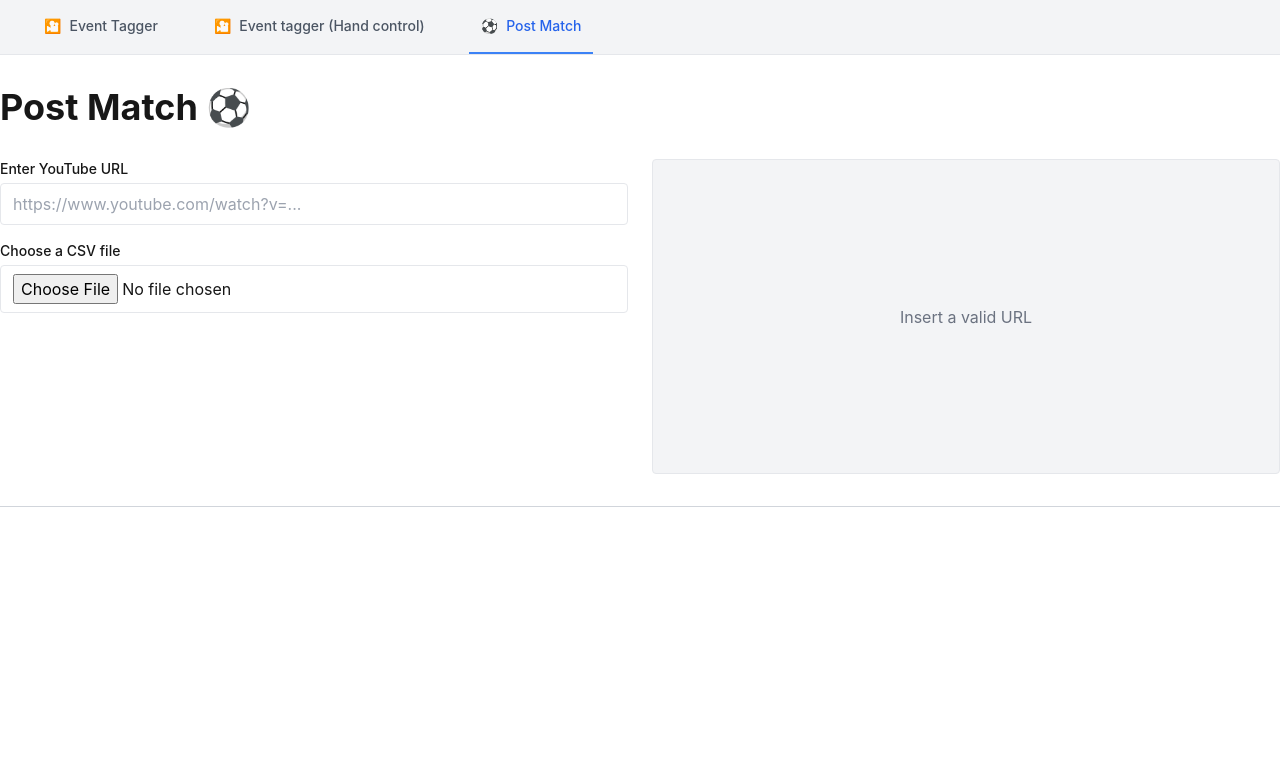
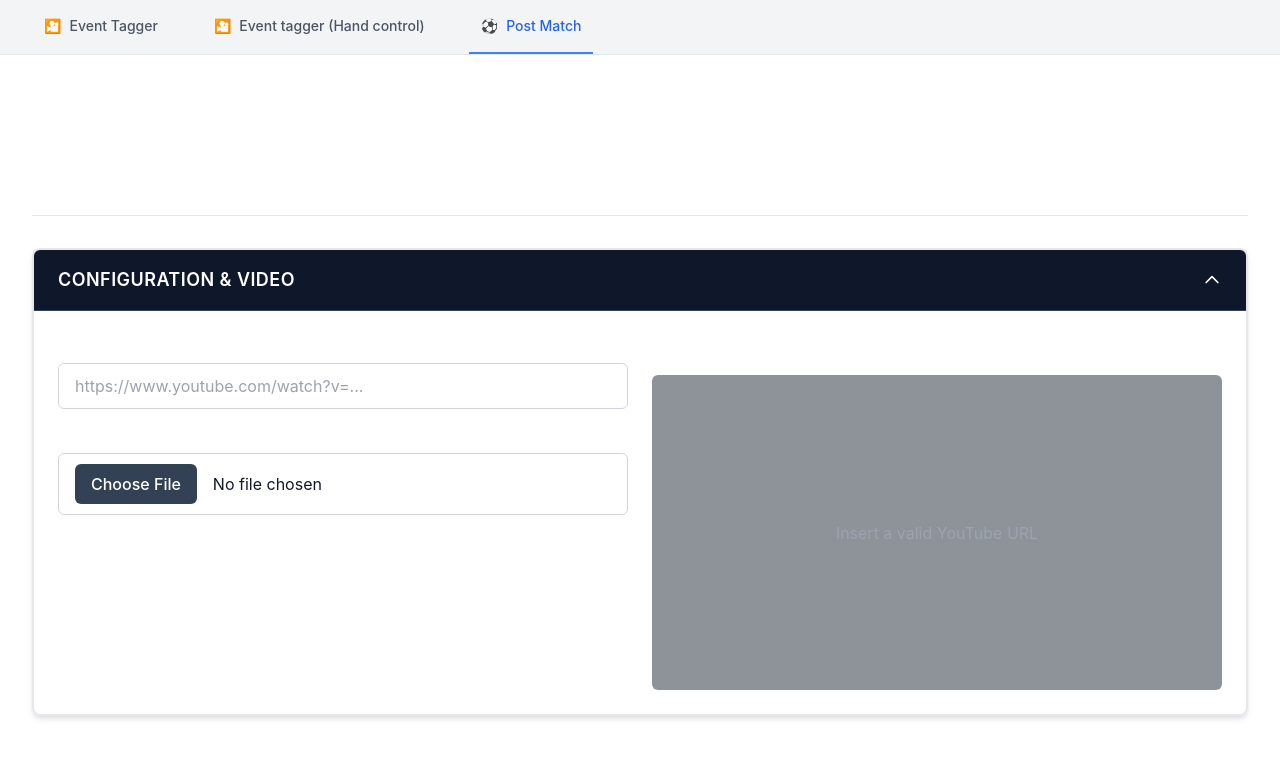
Before and after one commit to EdoardoMarchetti/Event_tagger, a Next.js app in the folder frontend/: page /post-match in a window 1280 px wide. Shown: the top 758 px of the page. Built offline with nearby package versions, Linux system fonts and the light colour scheme.

Commit message:
ui post match | TODO video loading

```diff
--- a/frontend/src/app/post-match/page.tsx
+++ b/frontend/src/app/post-match/page.tsx
@@ -23,19 +23,50 @@ export default function PostMatchPage({
   const [selectedRow, setSelectedRow] = useState<number | null>(null);
   const [startTime, setStartTime] = useState<number | null>(null);
   const [endTime, setEndTime] = useState<number | null>(null);
+  const [configExpanded, setConfigExpanded] = useState(true);
+  const [dataExpanded, setDataExpanded] = useState(true);
+  const [videoIframeLoaded, setVideoIframeLoaded] = useState(false);
+  const [clipIframeLoaded, setClipIframeLoaded] = useState(false);
 
-  // Extract video ID from YouTube URL
+  // Reset loading when video changes
   useEffect(() => {
-    if (youtubeUrl) {
-      const match = youtubeUrl.match(/(?:youtube\.com\/watch\?v=|youtu\.be\/)([^&\n?#]+)/);
+    setVideoIframeLoaded(false);
+  }, [videoId]);
+
+  useEffect(() => {
+    setClipIframeLoaded(false);
+  }, [videoId, startTime, endTime]);
+
+  // Extract video ID from YouTube URL (watch, youtu.be, shorts, embed)
+  useEffect(() => {
+    const url = (youtubeUrl || '').trim();
+
+    // Debounce to avoid excessive re-renders while typing
+    const timeoutId = setTimeout(() => {
+      if (url) {
+        // More robust regex that handles various YouTube URL formats
+        const patterns = [
+          /(?:youtube\.com\/watch\?v=|youtu\.be\/)([a-zA-Z0-9_-]{11})/,
+          /youtube\.com\/shorts\/([a-zA-Z0-9_-]{11})/,
+          /youtube\.com\/embed\/([a-zA-Z0-9_-]{11})/,
+        ];
+
+        let extractedId = '';
+        for (const pattern of patterns) {
+          const match = url.match(pattern);
           if (match && match[1]) {
-        setVideoId(match[1]);
+            extractedId = match[1];
+            break;
+          }
+        }
+
+        setVideoId(extractedId);
       } else {
         setVideoId('');
       }
-    } else {
-      setVideoId('');
-    }
+    }, 300);
+
+    return () => clearTimeout(timeoutId);
   }, [youtubeUrl]);
 
   // Calculate start and end time when row is selected
@@ -101,13 +132,18 @@ export default function PostMatchPage({
   };
 
   const generateYouTubeEmbed = (vidId: string, start?: number | null, end?: number | null) => {
+    // Validate video ID
+    if (!vidId || vidId.length !== 11) {
+      return '';
+    }
+
     const baseUrl = `https://www.youtube-nocookie.com/embed/${vidId}`;
     const params: string[] = [];
 
-    if (start !== null && start !== undefined) {
+    if (start !== null && start !== undefined && !isNaN(start) && start >= 0) {
       params.push(`start=${Math.floor(start)}`);
     }
-    if (end !== null && end !== undefined) {
+    if (end !== null && end !== undefined && !isNaN(end) && end > 0) {
       params.push(`end=${Math.floor(end)}`);
     }
 
@@ -116,44 +152,70 @@ export default function PostMatchPage({
   };
 
   return (
-    <main className="space-y-8">
-      <h1 className="text-4xl font-bold">Post Match ⚽</h1>
+    <main className="min-h-screen px-4 sm:px-6 lg:px-8 py-8">
+      {/* Header */}
+      <div className="mb-8 border-b border-gray-200 pb-6">
+        <h1 className="text-4xl font-bold text-white mb-2 tracking-tight">
+          Post Match
+        </h1>
+        <p className="text-white text-base font-medium">YouTube video and CSV data for clip selection</p>
+      </div>
 
-      {/* Top Section: Selectors and Video */}
+      {/* Configuration & Video Section */}
+      <section className="rounded-lg shadow-md border-2 border-gray-200 mb-6 overflow-hidden">
+        <button
+          onClick={() => setConfigExpanded(!configExpanded)}
+          className="w-full px-6 py-4 flex items-center justify-between hover:bg-slate-800 transition-colors border-b border-slate-700 bg-slate-900"
+        >
+          <h2 className="text-lg font-semibold text-white uppercase tracking-wide">
+            Configuration & Video
+          </h2>
+          <svg
+            className={`w-5 h-5 text-white transition-transform ${configExpanded ? 'rotate-180' : ''}`}
+            fill="none"
+            stroke="currentColor"
+            viewBox="0 0 24 24"
+          >
+            <path strokeLinecap="round" strokeLinejoin="round" strokeWidth={2} d="M19 9l-7 7-7-7" />
+          </svg>
+        </button>
+
+        {configExpanded && (
+          <div className="p-6">
             <div className="grid grid-cols-1 lg:grid-cols-2 gap-6">
               {/* Left Column: Selectors */}
               <div className="space-y-4">
                 <div>
-            <label className="block text-sm font-medium mb-1">Enter YouTube URL</label>
+                  <label className="block text-sm font-semibold mb-2 text-white">YouTube URL</label>
                   <input
                     type="text"
                     value={youtubeUrl}
                     onChange={(e) => setYoutubeUrl(e.target.value)}
                     placeholder="https://www.youtube.com/watch?v=..."
-              className="w-full px-3 py-2 border rounded"
+                    className="w-full px-4 py-2.5 border border-gray-300 rounded-md bg-white text-gray-900 focus:outline-none focus:ring-2 focus:ring-slate-500 focus:border-transparent transition-all"
                   />
                 </div>
 
                 <div>
-            <label className="block text-sm font-medium mb-1">Choose a CSV file</label>
+                  <label className="block text-sm font-semibold mb-2 text-white">CSV file</label>
                   <input
                     type="file"
                     accept=".csv"
                     onChange={handleFileUpload}
-              className="w-full px-3 py-2 border rounded"
+                    className="w-full px-4 py-2.5 border border-gray-300 rounded-md bg-white text-gray-900 file:mr-4 file:py-2 file:px-4 file:rounded-md file:border-0 file:bg-slate-700 file:text-white file:font-medium focus:outline-none focus:ring-2 focus:ring-slate-500"
                   />
                 </div>
 
                 {csvHeaders.length > 0 && (
                   <>
                     <div>
-                <label className="block text-sm font-medium mb-1">
-                  Start event column time (must be in seconds)
+                      <label className="block text-sm font-semibold mb-2 text-white">
+                        Start event column (seconds)
                       </label>
                       <select
                         value={startColumn}
                         onChange={(e) => setStartColumn(e.target.value)}
-                  className="w-full px-3 py-2 border rounded"
+                        className="w-full px-4 py-2.5 border border-gray-300 rounded-md bg-white text-gray-900 focus:outline-none focus:ring-2 focus:ring-slate-500 focus:border-transparent transition-all"
                       >
                         <option value="">Select column</option>
                         {csvHeaders.map((header) => (
@@ -165,16 +227,16 @@ export default function PostMatchPage({
                     </div>
 
                     <div>
-                <p className="text-sm text-gray-600 mb-2">
-                  Select the column indicating the end or the offset to create the interval around the start
+                      <p className="text-sm text-white mb-2">
+                        End column or offset to create the interval around the start
                       </p>
                       <div className="grid grid-cols-2 gap-4">
                         <div>
-                    <label className="block text-sm font-medium mb-1">End event column time</label>
+                          <label className="block text-sm font-semibold mb-2 text-white">End column</label>
                           <select
                             value={endColumn}
                             onChange={(e) => setEndColumn(e.target.value)}
-                      className="w-full px-3 py-2 border rounded"
+                            className="w-full px-4 py-2.5 border border-gray-300 rounded-md bg-white text-gray-900 focus:outline-none focus:ring-2 focus:ring-slate-500 focus:border-transparent transition-all"
                           >
                             <option value="">None</option>
                             {csvHeaders.map((header) => (
@@ -185,13 +247,13 @@ export default function PostMatchPage({
                           </select>
                         </div>
                         <div>
-                    <label className="block text-sm font-medium mb-1">Offset (s)</label>
+                          <label className="block text-sm font-semibold mb-2 text-white">Offset (s)</label>
                           <input
                             type="number"
                             min={0}
                             value={offset}
                             onChange={(e) => setOffset(parseInt(e.target.value) || 10)}
-                      className="w-full px-3 py-2 border rounded"
+                            className="w-full px-4 py-2.5 border border-gray-300 rounded-md bg-white text-gray-900 focus:outline-none focus:ring-2 focus:ring-slate-500 focus:border-transparent transition-all"
                           />
                         </div>
                       </div>
@@ -201,60 +263,108 @@ export default function PostMatchPage({
               </div>
 
               {/* Right Column: Video */}
-        <div>
-          {videoId ? (
-            <div>
-              <h3 className="text-lg font-semibold mb-2">Complete Video</h3>
-              <div className="flex justify-center">
+              <div className="overflow-hidden">
+                <h3 className="text-lg font-semibold text-white mb-3 uppercase tracking-wide">Complete Video</h3>
+                {(() => {
+                  const embedUrl = videoId && videoId.length === 11 ? generateYouTubeEmbed(videoId) : '';
+                  if (embedUrl) {
+                    return (
+                      <div className="relative flex justify-center overflow-hidden rounded-md w-full max-w-[560px] min-h-[315px]">
+                        {!videoIframeLoaded && (
+                          <div
+                            className="absolute inset-0 z-10 flex flex-col items-center justify-center gap-3 rounded-md bg-slate-800/90"
+                            aria-hidden="true"
+                          >
+                            <div
+                              className="h-10 w-10 animate-spin rounded-full border-2 border-slate-400 border-t-white"
+                              role="status"
+                            />
+                            <span className="text-sm font-medium text-slate-300">Caricamento video...</span>
+                          </div>
+                        )}
                         <iframe
+                          key={videoId}
                           width="560"
                           height="315"
-                  src={generateYouTubeEmbed(videoId)}
+                          src={embedUrl}
                           frameBorder="0"
                           allow="accelerometer; autoplay; clipboard-write; encrypted-media; gyroscope; picture-in-picture"
                           allowFullScreen
-                  className="max-w-full"
+                          className="max-w-full h-auto rounded-md"
+                          onLoad={() => setVideoIframeLoaded(true)}
                         />
                       </div>
+                    );
+                  } else if (youtubeUrl.trim()) {
+                    return (
+                      <div className="flex items-center justify-center min-h-[315px] rounded-md overflow-hidden bg-gray-800/50">
+                        <p className="text-gray-400">Invalid YouTube URL format</p>
                       </div>
-          ) : (
-            <div className="flex items-center justify-center h-full min-h-[315px] bg-gray-100 border rounded">
-              <p className="text-gray-500">Insert a valid URL</p>
+                    );
+                  } else {
+                    return (
+                      <div className="flex items-center justify-center min-h-[315px] rounded-md overflow-hidden bg-gray-800/50">
+                        <p className="text-gray-400">Insert a valid YouTube URL</p>
+                      </div>
+                    );
+                  }
+                })()}
+              </div>
+            </div>
           </div>
         )}
-        </div>
-      </div>
+      </section>
 
-      <hr className="border-gray-300" />
+      {/* CSV Data & Clip Section */}
+      {csvData.length > 0 && (
+        <section className="rounded-lg shadow-md border-2 border-gray-200 mb-6 overflow-hidden">
+          <button
+            onClick={() => setDataExpanded(!dataExpanded)}
+            className="w-full px-6 py-4 flex items-center justify-between hover:bg-slate-800 transition-colors border-b border-slate-700 bg-slate-900"
+          >
+            <h2 className="text-lg font-semibold text-white uppercase tracking-wide">
+              CSV Data & Clip
+            </h2>
+            <svg
+              className={`w-5 h-5 text-white transition-transform ${dataExpanded ? 'rotate-180' : ''}`}
+              fill="none"
+              stroke="currentColor"
+              viewBox="0 0 24 24"
+            >
+              <path strokeLinecap="round" strokeLinejoin="round" strokeWidth={2} d="M19 9l-7 7-7-7" />
+            </svg>
+          </button>
 
-      {/* Bottom Section: CSV Data and Clip */}
-      {csvData.length > 0 && (
+          {dataExpanded && (
+            <div className="p-6">
               <div className="grid grid-cols-1 lg:grid-cols-2 gap-6">
-          {/* Left Column: CSV Data */}
-          <div>
-            <h3 className="text-lg font-semibold mb-2">CSV Data: Select a row</h3>
-            <div className="overflow-x-auto border rounded">
-              <table className="min-w-full border-collapse">
-                <thead>
-                  <tr className="bg-gray-100">
+                {/* Left: CSV Table */}
+                <div className="p-5 rounded-lg border-2 border-gray-200">
+                  <h3 className="text-base font-semibold text-white mb-3 uppercase tracking-wide">Select a row</h3>
+                  <div className="overflow-x-auto rounded-lg border-2 border-gray-200 shadow-sm">
+                    <table className="min-w-full divide-y divide-gray-200">
+                      <thead className="bg-gray-50">
+                        <tr>
                           {csvHeaders.map((header) => (
-                      <th key={header} className="border px-2 py-1 text-left text-sm">
+                            <th key={header} className="px-4 py-3 text-left text-xs font-bold text-gray-700 uppercase tracking-wider">
                               {header}
                             </th>
                           ))}
                         </tr>
                       </thead>
-                <tbody>
+                      <tbody className="bg-white divide-y divide-gray-200">
                         {csvData.map((row, index) => (
                           <tr
                             key={index}
                             onClick={() => setSelectedRow(index)}
-                      className={`cursor-pointer hover:bg-gray-50 ${
-                        selectedRow === index ? 'bg-blue-100' : ''
+                            className={`cursor-pointer transition-colors ${
+                              selectedRow === index
+                                ? 'bg-slate-200'
+                                : 'hover:bg-slate-50'
                             }`}
                           >
                             {csvHeaders.map((header) => (
-                        <td key={header} className="border px-2 py-1 text-sm">
+                              <td key={header} className="px-4 py-3 text-sm text-gray-900">
                                 {row[header]}
                               </td>
                             ))}
@@ -265,35 +375,64 @@ export default function PostMatchPage({
                   </div>
                 </div>
 
-          {/* Right Column: Clip */}
+                {/* Right: Clip */}
+                <div className="p-5 rounded-lg border-2 border-gray-200">
+                  <h3 className="text-base font-semibold text-white mb-3 uppercase tracking-wide">Clip</h3>
+                  {(() => {
+                    if (videoId && videoId.length === 11 && (startTime !== null || endTime !== null)) {
+                      const embedUrl = generateYouTubeEmbed(videoId, startTime, endTime);
+                      if (embedUrl) {
+                        return (
                           <div>
-            {videoId && (startTime !== null || endTime !== null) ? (
-              <div>
-                <h3 className="text-lg font-semibold mb-2">Clip</h3>
-                <div className="flex justify-center">
+                            <div className="relative flex justify-center min-h-[315px]">
+                              {!clipIframeLoaded && (
+                                <div
+                                  className="absolute inset-0 z-10 flex flex-col items-center justify-center gap-3 rounded-md bg-slate-800/90"
+                                  aria-hidden="true"
+                                >
+                                  <div
+                                    className="h-10 w-10 animate-spin rounded-full border-2 border-slate-400 border-t-white"
+                                    role="status"
+                                  />
+                                  <span className="text-sm font-medium text-slate-300">Caricamento clip...</span>
+                                </div>
+                              )}
                               <iframe
+                                key={`${videoId}-${startTime}-${endTime}`}
                                 width="560"
                                 height="315"
-                    src={generateYouTubeEmbed(videoId, startTime, endTime)}
+                                src={embedUrl}
                                 frameBorder="0"
                                 allow="accelerometer; autoplay; clipboard-write; encrypted-media; gyroscope; picture-in-picture"
                                 allowFullScreen
-                    className="max-w-full"
+                                className="max-w-full rounded-md"
+                                onLoad={() => setClipIframeLoaded(true)}
                               />
                             </div>
                             {startTime !== null && endTime !== null && (
-                  <p className="text-sm text-gray-600 mt-2 text-center">
-                    Time range: {startTime}s - {endTime}s
+                              <p className="text-sm text-white mt-3 text-center font-medium">
+                                Time range: {startTime}s – {endTime}s
                               </p>
                             )}
                           </div>
-            ) : (
-              <div className="flex items-center justify-center h-full min-h-[315px] bg-gray-100 border rounded">
-                <p className="text-gray-500">Select a row to view clip</p>
+                        );
+                      }
+                    }
+                    return (
+                      <div className="flex items-center justify-center h-full min-h-[315px] bg-white border-2 border-gray-200 rounded-md">
+                        <p className="text-gray-500">
+                          {videoId && videoId.length === 11
+                            ? 'Select a row to view clip'
+                            : 'Insert a valid YouTube URL first'}
+                        </p>
+                      </div>
+                    );
+                  })()}
+                </div>
+              </div>
             </div>
           )}
-          </div>
-        </div>
+        </section>
       )}
     </main>
   );
```
Lines whose indentation alone changed are shown as unchanged.
